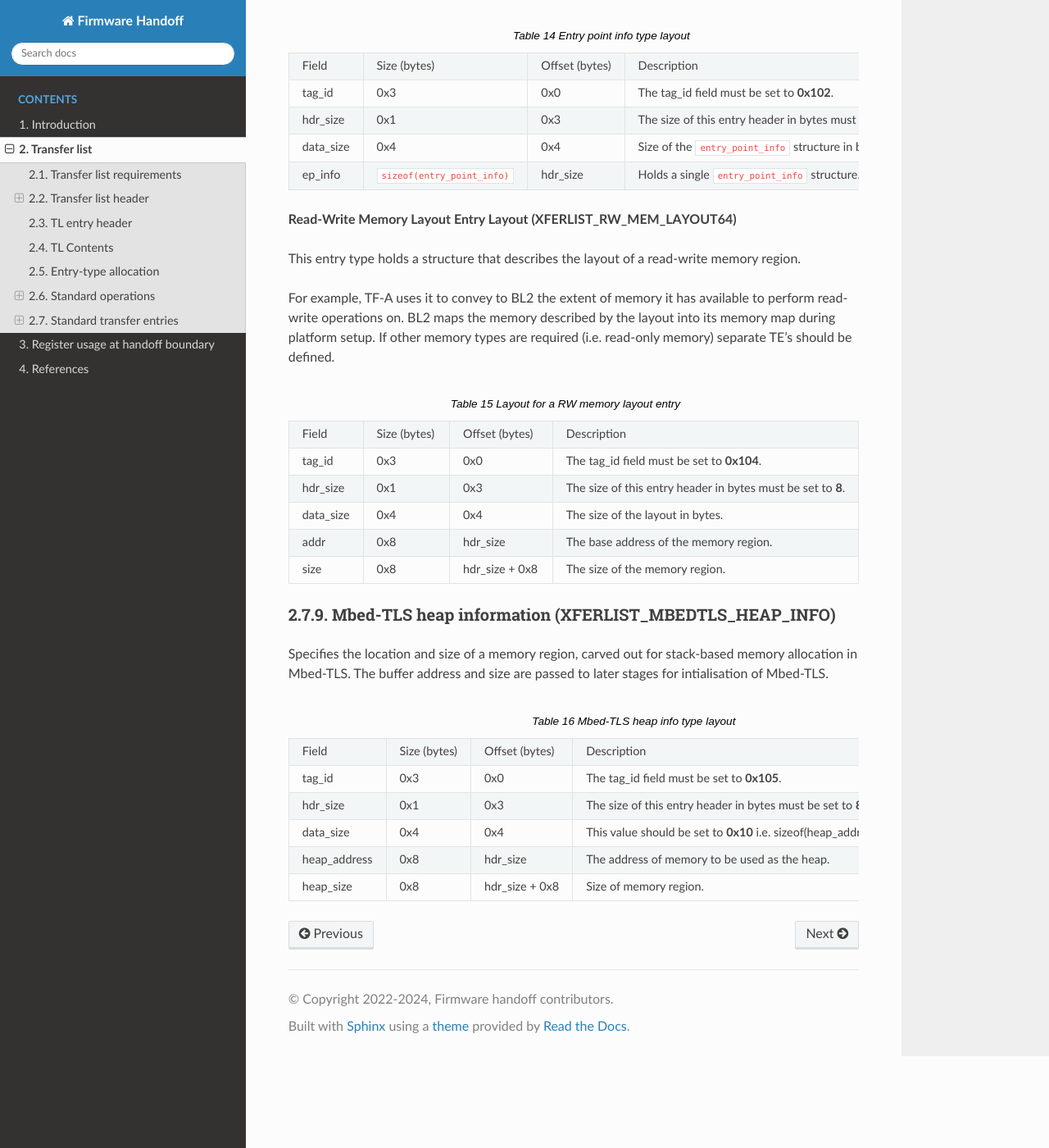
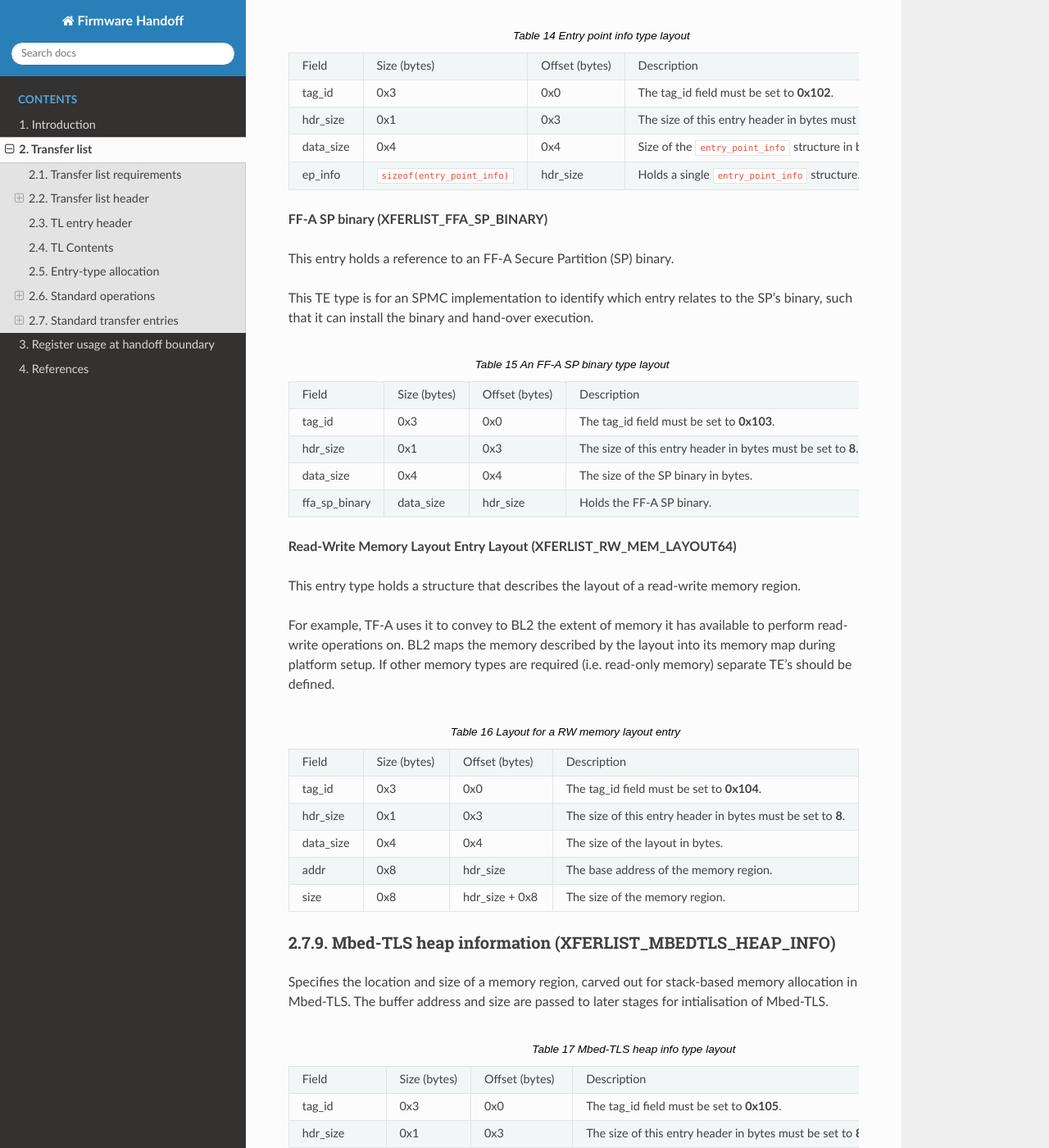
Before and after one commit to FirmwareHandoff/firmware_handoff, a Sphinx documentation site: the page built from source/transfer_list.rst, in a window 1280 px wide and 1400 px high, scrolled down 12593 px. Shown: the whole window at 82% size. Built offline with Sphinx 7.4.7 and the Read the Docs theme 3.1.0, drawn with Linux system fonts in a browser that asks for light colours; formulas are drawn with MathJax 3.

Commit message:
Add FF-A SP binary TE type
Allocate a TE type in the Trusted Firmware range for FF-A
SP binaries.

Hafnium SPMC supports the SP's artefacts to be packaged as a
Transfer List generated at build time (with TF-A's tlc tool).
The respective Transfer List contents: SP binary/image, the FF-A
manifest, and other optional resoures (e.g. HOB).

Signed-off-by: J-Alves <joao.alves@arm.com>
Change-Id: I34fada0dca2b5d6f30fcf2b7a54d93028aa59727

```diff
--- a/source/transfer_list.rst
+++ b/source/transfer_list.rst
@@ -951,6 +951,43 @@ software running in Secure, Non-Secure, or Realm modes.
      - hdr_size
      - Holds a single `entry_point_info` structure.
 
+**FF-A SP binary (XFERLIST_FFA_SP_BINARY)**
+
+This entry holds a reference to an FF-A Secure Partition (SP) binary.
+
+This TE type is for an SPMC implementation to identify which entry
+relates to the SP's binary, such that it can install the binary and
+hand-over execution.
+
+.. _tab_ffa_sp_binary:
+.. list-table:: An FF-A SP binary type layout
+   :widths: 2 2 2 8
+
+   * - Field
+     - Size (bytes)
+     - Offset (bytes)
+     - Description
+
+   * - tag_id
+     - 0x3
+     - 0x0
+     - The tag_id field must be set to **0x103**.
+
+   * - hdr_size
+     - 0x1
+     - 0x3
+     - |hdr_size_desc|
+
+   * - data_size
+     - 0x4
+     - 0x4
+     - The size of the SP binary in bytes.
+
+   * - ffa_sp_binary
+     - data_size
+     - hdr_size
+     - Holds the FF-A SP binary.
+
 **Read-Write Memory Layout Entry Layout (XFERLIST_RW_MEM_LAYOUT64)**
 
 This entry type holds a structure that describes the layout of a read-write
```
